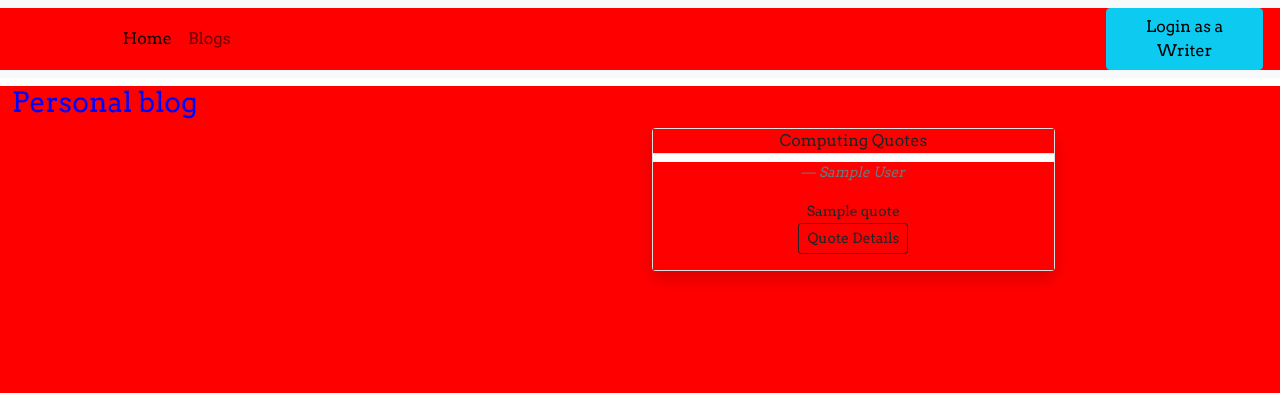
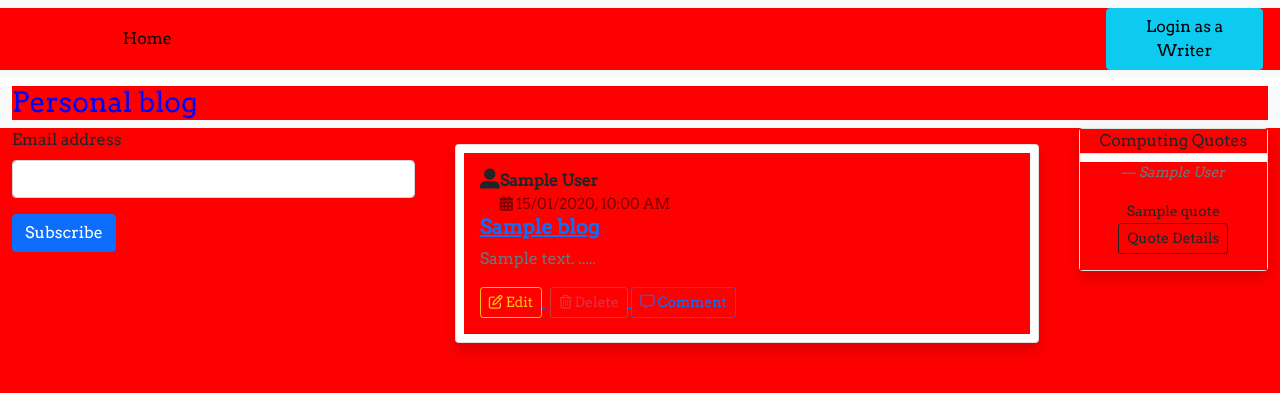
Before and after one commit to Reuben-Kipkemboi/personal-blog, a Flask app: template app/templates/index.html in a window 1280 px wide. Shown: the top 393 px of the page. Run offline with Flask 2, Linux system fonts and the light colour scheme; the template is opened without the code that fills it: most values are stand-ins (such as "Sample title", 1, 10 or a date in 2020); data that the repository does not hold is empty; some libraries are stand-ins or nearby versions.

Commit message:
st:paragraph styling- optimizes paragraph styling

```diff
--- a/app/__init__.py
+++ b/app/__init__.py
@@ -44,6 +44,8 @@ def create_app(config_name):
     from .main import main as main_blueprint
     app.register_blueprint(main_blueprint)
 
+
+
       # setting config
     from .requests import configure_request
     configure_request(app)
--- a/app/templates/base.html
+++ b/app/templates/base.html
@@ -14,7 +14,7 @@
     <link href="https://cdn.jsdelivr.net/npm/bootstrap@5.1.3/dist/css/bootstrap.min.css" rel="stylesheet"
         integrity="sha384-1BmE4kWBq78iYhFldvKuhfTAU6auU8tT94WrHftjDbrCEXSU1oBoqyl2QvZ6jIW3" crossorigin="anonymous">
     <!-- Styles block -->
-    <link rel="stylesheet" href="{{ url_for('static',filename='CSS/index.css')}}">
+    <link rel="stylesheet" href="{{ url_for('static',filename='css/styles.css') }}">
     <title>BlogPost</title>
 </head>
 
--- a/app/templates/blog.html
+++ b/app/templates/blog.html
@@ -6,8 +6,7 @@
     <div class="row">
         <div class="col-md-3"></div>
         <div class="col-md-6 ">
-
-            {{wtf.quick_form(blog_form)}}
+            {{wtf.quick_form(form)}}
         </div>
         <div class="col-md-3"></div>
     </div>
--- a/app/templates/comment.html
+++ b/app/templates/comment.html
@@ -16,7 +16,7 @@
                 <small><strong>{{ comment.date_commented.strftime("%m/%d/%Y")}}</strong></small>
 
                 <a class = " text-danger fs-4 d-flex justify-content-end" href="{{ url_for('main.delete_user_comment', comment_id = comment.id)}}"><i
-                        class="far fa-trash-alt"></i></a>
+class="far fa-trash-alt"></i></a>
             </div>
             {% endfor %}
         </div>
--- a/app/templates/index.html
+++ b/app/templates/index.html
@@ -1,16 +1,57 @@
-{% extends 'base.html'%}
-{% block styles%}
-{{ super() }}
-<link rel="stylesheet" href="{{url_for('static',filename='CSS/index.css')}}">
-{% endblock %}
+{% extends 'base.html' %}
+
 <!-- Content block -->
 {% block content %}
 
-<div class="container-fluid mt-2">
+<div class="container-fluid mt-2 bg-light">
   <h3 id="blog">Personal blog</h3>
   <div class="row">
-    <div class="col-md-6"></div>
     <div class="col-md-4">
+      <form action="">
+        <div class="mb-3">
+          <label for="exampleInputEmail1" class="form-label">Email address</label>
+          <input type="email" class="form-control" id="exampleInputEmail1" aria-describedby="emailHelp">
+        </div>
+        <button type="submit" class="btn btn-primary">Subscribe</button>
+      </form>
+    </div>
+    <div class="col-md-6">
+      <div class="tab-content mt-3">
+        <div class="tab-pane fade show active" id="relevant" role="tabpanel" aria-labelledby="relevant-tab">
+          {% for blog in blogs %}
+          <div class="card m-3 shadow p-2">
+            <div class="card-body">
+              <div class="d-flex flex-row user-info">
+                <i class="fa-solid fa-user-large fs-5"></i>
+                <div class="d-flex flex-column justify-content-start ml-2">
+                  <span class="d-block fw-bold">{{ blog.author}}</span>
+                  <span class="date text-black-50" style="font-size: 15px;"><i class="fas fa-calendar-alt"></i>
+                    {{blog.date_created.strftime('%d/%m/%Y, %I:%M %p') }}</span>
+                </div>
+              </div>
+              <a href="{{url_for('main.blog',blog_id = blog.id)}}">
+                <h5 class="card-title"><b>{{ blog.blog_title }}</b></h5>
+              </a>
+              <p class="card-text text-muted">{{ blog.blog_content[:250]|safe + " ....." }}</p>
+
+              <a class="float-left" style="margin-right: 5px;" href="">
+                <button class="btn btn-outline-warning btn-sm"><i class="far fa-edit"></i> Edit</button>
+              </a>
+              <a href="#">
+                <button class="btn btn-outline-danger btn-sm" data-toggle="modal" data-target=""><i
+                    class="far fa-trash-alt"></i> Delete</button>
+              </a>
+              <a class="float-right" href="{{url_for('main.make_comment',blog_id = blog.id)}}">
+                <button class="btn btn-outline-primary btn-sm"><i class="far fa-comment-alt"></i> Comment</button>
+              </a>
+            </div>
+          </div>
+
+          {% endfor %}
+        </div>
+      </div>
+    </div>
+    <div class="col-md-2">
       <div class="card shadow text-center">
         <p class="card-title border-bottom">Computing Quotes</p>
         <div class="card-body">
@@ -21,8 +62,6 @@
           <a href="{{quote.permalink}}"><button type="button" class="btn btn-outline-dark btn-sm">Quote
               Details</button></a>
           </blockquote>
-
-
         </div>
       </div>
     </div>
--- a/app/templates/navbar.html
+++ b/app/templates/navbar.html
@@ -9,14 +9,10 @@
           <li class="nav-item">
             <a class="nav-link active" aria-current="page" href="/">Home</a>
           </li>
-          <li class="nav-item">
-            <a class="nav-link" href="">Blogs</a>
-          </li>
-
         </ul>
         <ul class="nav navbar-nav navbar-right ms-auto">
           {% if current_user.is_authenticated %}
-          <li style="color:white;padding:15px;">{{current_user.username}}</li>
+          <li style="color:blue;padding:15px;">{{current_user.username}}</li>
           <li><a href="/newblog" class="tag">Make Blog</a>&nbsp;</li>
           <li><a href="{{url_for('auth.logout')}}">Logout</a></li>
           {% else %}
--- a/app/templates/single.html
+++ b/app/templates/single.html
@@ -15,6 +15,11 @@
                     <p>{{ blog.blog_content }}</p>
                     {{blog.date_created.strftime("%m/%d/%Y")}}
 
+                    <a href="{{url_for('main.make_comment',blog_id = blog.id)}}"><i class="fa fa-comments"
+                        aria-hidden="true"></i>comment</a>
+                        <a href=""><i class="fas fa-edit"></i></i>Edit</a>
+                          <a href=""><i class="far fa-trash-alt"></i>Delete Blog</a>
+
                 </div>
             </div>
         </div>
```
Also changed, not shown: app/main/forms.py (+4 -4 lines), app/main/views.py (+33 -5 lines), app/static/css/styles.css (renamed from app/static/CSS/index.css).
